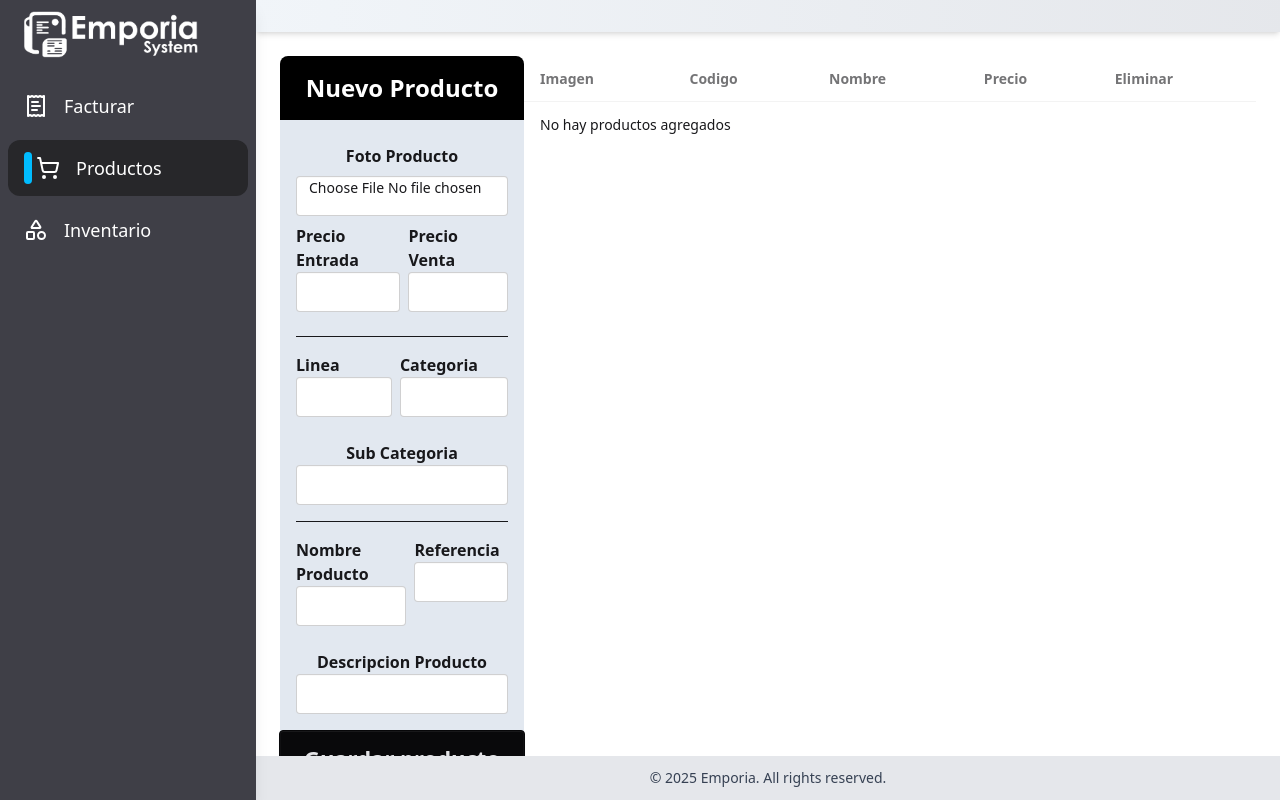
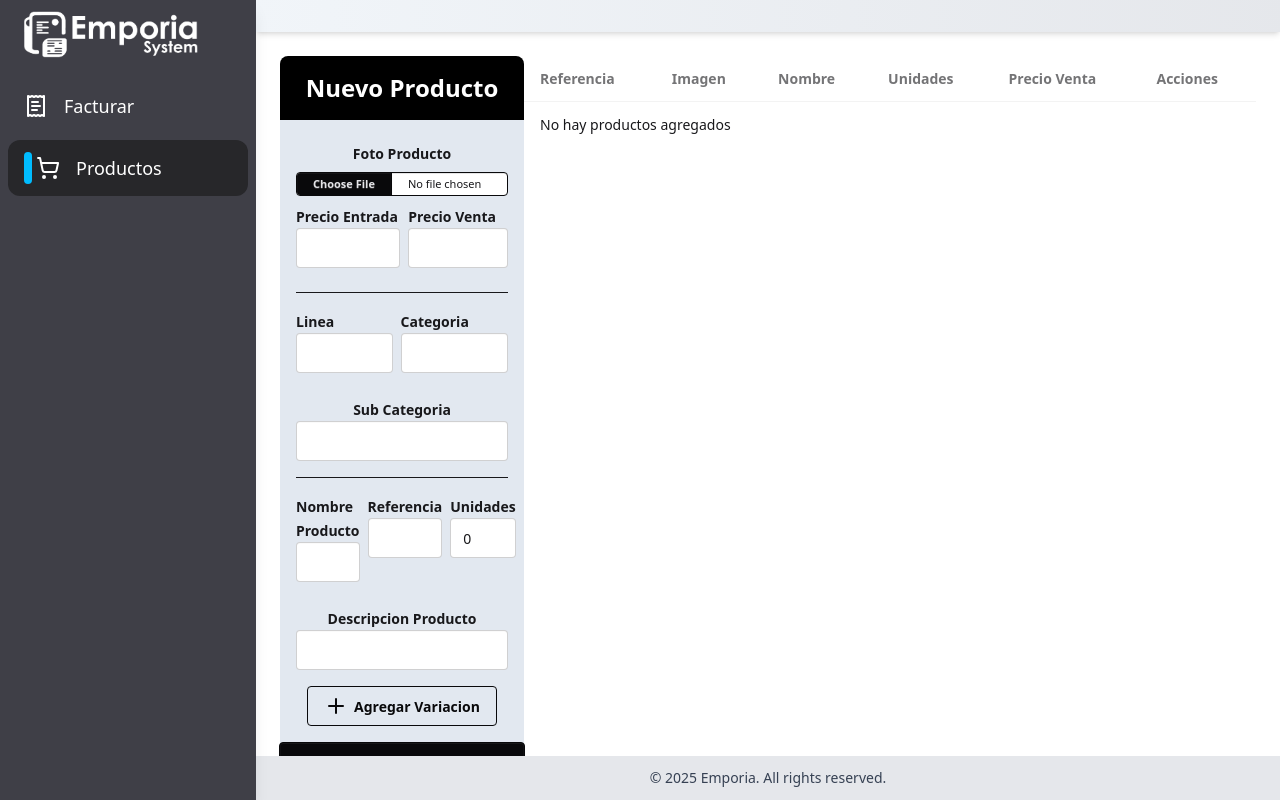
Before and after one commit to DaveB4r/emporia-demo, a React (Vite) app: page /productos in a window 1280 px wide. Built offline with nearby package versions, Linux system fonts and the light colour scheme.

Commit message:
add product form

```diff
--- a/src/App.tsx
+++ b/src/App.tsx
@@ -3,7 +3,6 @@ import MainLayout from "./layout/MainLayout";
 import Home from "./pages/Home";
 import Facturar from "./pages/Facturar";
 import Productos from "./pages/Productos";
-import Inventario from "./pages/Inventario";
 
 
 const App = () => {
@@ -14,7 +13,6 @@ const App = () => {
           <Route index element={<Home />} />
           <Route path="facturar" element={<Facturar />} />
           <Route path="productos" element={<Productos />} />
-          <Route path="inventario" element={<Inventario />} />
         </Route>
       </Routes>
     </BrowserRouter>
--- a/src/components/facturar/TableProductos.tsx
+++ b/src/components/facturar/TableProductos.tsx
@@ -1,4 +1,4 @@
-import { X } from "lucide-react";
+import { Eye, X } from "lucide-react";
 import { useAppContext } from "../../context/AppContext";
 
 type Props = {
@@ -15,17 +15,21 @@ const TableProductos = ({ venta }: Props) => {
     <table className="table table-zebra">
       <thead>
         <tr>
+          <th>Referencia</th>
           <th>Imagen</th>
-          <th>Codigo</th>
           <th>Nombre</th>
-          <th>Precio</th>
-          {!venta && <th>Eliminar</th>}
+          <th>Unidades</th>
+          <th>Precio Venta</th>
+          {!venta && <th>Acciones</th>}
         </tr>
       </thead>
       <tbody>
         {state.productos.length > 0 ? (
           state.productos.map((item, index) => (
             <tr key={index}>
+              <td>
+                <b>{item.referencia}</b>
+              </td>
               <td>
                 <img
                   src={item.imagen}
@@ -35,15 +39,19 @@ const TableProductos = ({ venta }: Props) => {
                   className="w-20 h-20 object-cover"
                 />
               </td>
-              <td>{item.referencia}</td>
+
               <td>{item.nombre}</td>
+              <td>{item.unidades}</td>
               <td>$ {item.precioVenta}</td>
               {!venta && (
                 <td>
-                  <X
-                    onClick={() => deleteProducto(item.id)}
-                    className="cursor-pointer text-red-500"
-                  />
+                  <div className="flex gap-2">
+                    <Eye className="cursor-pointer text-blue-500" />
+                    <X
+                      onClick={() => deleteProducto(item.id)}
+                      className="cursor-pointer text-red-500"
+                    />
+                  </div>
                 </td>
               )}
             </tr>
--- a/src/components/includes/Sidebar.tsx
+++ b/src/components/includes/Sidebar.tsx
@@ -1,4 +1,4 @@
-import { Menu, ReceiptText, Shapes, ShoppingCart, X } from "lucide-react";
+import { Menu, ReceiptText, ShoppingCart, X } from "lucide-react";
 import { useState } from "react";
 import { Link, useLocation } from "react-router-dom";
 
@@ -107,30 +107,6 @@ const Sidebar = () => {
               isSidebarOpen ? "justify-start" : "justify-center"
             } ${location.pathname === "/inventario" && "bg-zinc-800"}`}
           >
-            <Link
-              to="/inventario"
-              className="flex items-center px-4 py-3 text-lg gap-1"
-            >
-              {location.pathname === "/inventario" && (
-                <span className="bg-sky-400 h-8 w-2 rounded-sm" />
-              )}
-              <Shapes
-                size={isSidebarOpen ? 24 : 32}
-                className={`mr-0 ${
-                  isSidebarOpen ? "md:mr-3" : "md:mr-0"
-                } transition-all duration-200`}
-              />
-              <span
-                className={`transition-all duration-200 ${
-                  isSidebarOpen
-                    ? "opacity-100 w-auto"
-                    : "opacity-0 w-0 overflow-hidden"
-                } md:opacity-100 md:w-auto`}
-              >
-                Inventario
-              </span>
-              <span className="sr-only">Productos</span>
-            </Link>
           </li>
         </ul>
       </nav>
--- a/src/components/productos/AddProduct.tsx
+++ b/src/components/productos/AddProduct.tsx
@@ -1,8 +1,9 @@
 import { useEffect, useState, type ChangeEvent, type FormEvent } from "react";
-import type { IProducto } from "../../interfaces/IProducto";
+import type { IProducto, IVariacion } from "../../interfaces/IProducto";
 import { formatWithSeparator } from "../../utils/formatValue";
 import { useAppContext } from "../../context/AppContext";
 import ToastMessage from "../resources/ToastMessage";
+import { Plus, X } from "lucide-react";
 
 const AddProduct = () => {
   const { dispatch } = useAppContext();
@@ -12,7 +13,7 @@ const AddProduct = () => {
     type: "",
   });
   let id = Math.random().toString(36).substring(2, 10);
-  const initialProducto = {
+  const initialProducto: IProducto = {
     id: id,
     imagen: "",
     precioEntrada: "",
@@ -24,8 +25,10 @@ const AddProduct = () => {
     referencia: "",
     descripcion: "",
     unidades: 0,
+    variaciones: [],
   };
   const [data, setData] = useState<IProducto>(initialProducto);
+  const [errors, setErrors] = useState<IProducto>(initialProducto);
 
   useEffect(() => {
     const timer = setTimeout(() => {
@@ -60,6 +63,63 @@ const AddProduct = () => {
     e.preventDefault();
     id = Math.random().toString(36).substring(2, 10);
     setData((prev) => ({ ...prev, id: id }));
+    setErrors(initialProducto);
+    if (!data.imagen) {
+      setErrors((prev) => ({
+        ...prev,
+        imagen: "¡Selecciones una foto!",
+      }));
+      return;
+    }
+    if (!data.precioEntrada) {
+      setErrors((prev) => ({
+        ...prev,
+        precioEntrada: "¡Indique el precio de entrada!",
+      }));
+      return;
+    }
+    if (!data.precioVenta) {
+      setErrors((prev) => ({
+        ...prev,
+        precioVenta: "¡Indique el precio de venta!",
+      }));
+      return;
+    }
+    if (!data.linea) {
+      setErrors((prev) => ({
+        ...prev,
+        linea: "¡Indique la linea!",
+      }));
+      return;
+    }
+    if (!data.categoria) {
+      setErrors((prev) => ({
+        ...prev,
+        categoria: "¡Indique la categoria!",
+      }));
+      return;
+    }
+    if (!data.nombre) {
+      setErrors((prev) => ({
+        ...prev,
+        nombre: "¡Indique el nombre de producto!",
+      }));
+      return;
+    }
+    if (!data.referencia) {
+      setErrors((prev) => ({
+        ...prev,
+        referencia: "¡Indique la referencia de producto!",
+      }));
+      return;
+    }
+    if (data.unidades === 0) {
+      setErrors((prev) => ({
+        ...prev,
+        unidades: -1,
+      }));
+      return;
+    }
     dispatch({ type: "ADD_PRODUCT", producto: data });
     setData(initialProducto);
     setToastInfo({
@@ -67,6 +127,27 @@ const AddProduct = () => {
       message: "Producto Guardado satisfactoriamente",
       type: "alert-success",
     });
+  };
+
+  const addVariacion = () => {
+    const idVariacion = Math.random().toString(36).substring(2, 10);
+    const newVariacion: IVariacion = {
+      id: idVariacion,
+      nombre: "",
+      valor: "",
+      unidades: 0,
+    };
+    setData((prev) => ({
+      ...prev,
+      variaciones: [...(prev.variaciones || []), newVariacion],
+    }));
+  };
+
+  const deleteVariacion = (id: string) => {
+    setData((prev) => ({
+      ...prev,
+      variaciones: [...(prev.variaciones?.filter((v) => v.id !== id) || [])],
+    }));
   };
 
   return (
@@ -86,13 +167,18 @@ const AddProduct = () => {
             htmlFor="imagen"
             className="flex flex-col justify-center items-center gap-2"
           >
-            <b>Foto Producto</b>
+            <b className="text-sm">Foto Producto</b>
             <input
               type="file"
               id="imagen"
-              className="input"
+              className={`file-input file-input-xs ${
+                errors.imagen ? "file-input-error" : "file-input-neutral"
+              }`}
               onChange={handleChangeImage}
             />
+            {errors.imagen && (
+              <small className="text-xs text-red-700">{errors.imagen}</small>
+            )}
             {data.imagen && (
               <div className="space-y-2">
                 <img
@@ -108,11 +194,11 @@ const AddProduct = () => {
         </div>
         <div className="flex space-y-2 flex-col md:flex-row gap-2">
           <label htmlFor="precioEntrada" className="capitalize">
-            <b>Precio entrada</b>
+            <b className="text-sm">Precio entrada</b>
             <input
               type="text"
               id="precioEntrada"
-              className="input"
+              className={`input ${errors.precioEntrada && "input-error"}`}
               value={data.precioEntrada}
               onChange={(e) =>
                 setData((prev) => ({
@@ -121,13 +207,18 @@ const AddProduct = () => {
                 }))
               }
             />
+            {errors.precioEntrada && (
+              <small className="text-xs text-red-700">
+                {errors.precioEntrada}
+              </small>
+            )}
           </label>
           <label htmlFor="precioVenta" className="capitalize">
-            <b>Precio Venta</b>
+            <b className="text-sm">Precio Venta</b>
             <input
               type="text"
               id="precioVenta"
-              className="input"
+              className={`input ${errors.precioVenta && "input-error"}`}
               value={data.precioVenta}
               onChange={(e) =>
                 setData((prev) => ({
@@ -136,16 +227,21 @@ const AddProduct = () => {
                 }))
               }
             />
+            {errors.precioVenta && (
+              <small className="text-xs text-red-700">
+                {errors.precioVenta}
+              </small>
+            )}
           </label>
         </div>
         <hr />
         <div className="flex space-y-2 flex-col md:flex-row gap-2">
           <label htmlFor="linea" className="capitalize">
-            <b>linea</b>
+            <b className="text-sm">linea</b>
             <input
               type="text"
               id="linea"
-              className="input"
+              className={`input ${errors.linea && "input-error"}`}
               value={data.linea}
               onChange={(e) =>
                 setData((prev) => ({
@@ -154,13 +250,16 @@ const AddProduct = () => {
                 }))
               }
             />
+            {errors.linea && (
+              <small className="text-xs text-red-700">{errors.linea}</small>
+            )}
           </label>
           <label htmlFor="categoria" className="capitalize">
-            <b>categoria</b>
+            <b className="text-sm">categoria</b>
             <input
               type="text"
               id="categoria"
-              className="input"
+              className={`input ${errors.categoria && "input-error"}`}
               value={data.categoria}
               onChange={(e) =>
                 setData((prev) => ({
@@ -169,11 +268,14 @@ const AddProduct = () => {
                 }))
               }
             />
+            {errors.categoria && (
+              <small className="text-xs text-red-700">{errors.categoria}</small>
+            )}
           </label>
         </div>
         <div className="flex space-y-2 flex-col md:flex-row gap-2 justify-center items-center">
           <label htmlFor="subCategoria" className="capitalize text-center">
-            <b>sub Categoria</b>
+            <b className="text-sm">sub Categoria</b>
             <input
               type="text"
               id="subCategoria"
@@ -191,11 +293,11 @@ const AddProduct = () => {
         <hr />
         <div className="flex space-y-2 flex-col md:flex-row gap-2">
           <label htmlFor="nombre" className="capitalize">
-            <b>Nombre Producto</b>
+            <b className="text-sm">Nombre Producto</b>
             <input
               type="text"
               id="nombre"
-              className="input"
+              className={`input ${errors.nombre && "input-error"}`}
               value={data.nombre}
               onChange={(e) =>
                 setData((prev) => ({
@@ -204,13 +306,16 @@ const AddProduct = () => {
                 }))
               }
             />
+            {errors.nombre && (
+              <small className="text-xs text-red-700">{errors.nombre}</small>
+            )}
           </label>
           <label htmlFor="referencia" className="capitalize">
-            <b>referencia</b>
+            <b className="text-sm">referencia</b>
             <input
               type="text"
               id="referencia"
-              className="input"
+              className={`input ${errors.referencia && "input-error"}`}
               value={data.referencia}
               onChange={(e) =>
                 setData((prev) => ({
@@ -219,11 +324,32 @@ const AddProduct = () => {
                 }))
               }
             />
+            {errors.referencia && (
+              <small className="text-xs text-red-700">{errors.referencia}</small>
+            )}
+          </label>
+          <label htmlFor="unidades" className="capitalize">
+            <b className="text-sm">unidades</b>
+            <input
+              type="number"
+              id="unidades"
+              className={`input ${errors.unidades === -1 && "input-error"}`}
+              value={data.unidades}
+              onChange={(e) =>
+                setData((prev) => ({
+                  ...prev,
+                  unidades: Number(e.target.value),
+                }))
+              }
+            />
+            {errors.unidades === -1 && (
+              <small className="text-xs text-red-700">Por favor indique las unidades</small>
+            )}
           </label>
         </div>
         <div className="flex space-y-2 flex-col md:flex-row gap-2 justify-center items-center">
           <label htmlFor="descripcion" className="capitalize text-center">
-            <b>Descripcion producto</b>
+            <b className="text-sm">Descripcion producto</b>
             <input
               type="text"
               id="descripcion"
@@ -237,6 +363,86 @@ const AddProduct = () => {
               }
             />
           </label>
+        </div>
+        {data.variaciones &&
+          data.variaciones.length > 0 &&
+          data.variaciones.map((variacion) => (
+            <div className="flex flex-col md:flex-row" key={variacion.id}>
+              <label htmlFor={`nombreVariacion${variacion.id}`} className="">
+                <b className="text-xs">Nombre Variacion</b>
+                <input
+                  type="text"
+                  className="input"
+                  placeholder="Color"
+                  id={`nombreVariacion${variacion.id}`}
+                  value={variacion.nombre}
+                  onChange={(e) =>
+                    setData((prev) => ({
+                      ...prev,
+                      variaciones: prev.variaciones?.map((v) =>
+                        v.id === variacion.id
+                          ? { ...v, nombre: e.target.value }
+                          : v
+                      ),
+                    }))
+                  }
+                />
+              </label>
+              <label htmlFor={`valorVariacion${variacion.id}`} className="">
+                <b className="text-xs">Valor Variacion</b>
+                <input
+                  type="text"
+                  className="input"
+                  placeholder="Rojo"
+                  id={`valorVariacion${variacion.id}`}
+                  value={variacion.valor}
+                  onChange={(e) =>
+                    setData((prev) => ({
+                      ...prev,
+                      variaciones: prev.variaciones?.map((v) =>
+                        v.id === variacion.id
+                          ? { ...v, valor: e.target.value }
+                          : v
+                      ),
+                    }))
+                  }
+                />
+              </label>
+              <label htmlFor={`unidadesVariacion${variacion.id}`} className="">
+                <b className="text-xs">Unidades Variacion</b>
+                <input
+                  type="number"
+                  className="input"
+                  placeholder="0"
+                  min={1}
+                  id={`unidadesVariacion${variacion.id}`}
+                  value={variacion.unidades}
+                  onChange={(e) =>
+                    setData((prev) => ({
+                      ...prev,
+                      variaciones: prev.variaciones?.map((v) =>
+                        v.id === variacion.id
+                          ? { ...v, unidades: Number(e.target.value) }
+                          : v
+                      ),
+                    }))
+                  }
+                />
+              </label>
+              <X
+                className="w-12 h-12 text-red-600 cursor-pointer"
+                onClick={() => deleteVariacion(variacion.id)}
+              />
+            </div>
+          ))}
+        <div className="space-y-2 flex justify-center items-center">
+          <button
+            className="btn btn-outline btn-neutral btn-md "
+            type="button"
+            onClick={addVariacion}
+          >
+            <Plus /> Agregar Variacion
+          </button>
         </div>
         <div className="my-2 space-y-2 flex justify-center items-center">
           <button
--- a/src/pages/Inventario.tsx
+++ /dev/null
@@ -1,7 +0,0 @@
-const Inventario = () => {
-  return (
-    <div>Inventario</div>
-  )
-}
-
-export default Inventario
```
Also changed, not shown: src/interfaces/IProducto.ts (+8 -0 lines).
